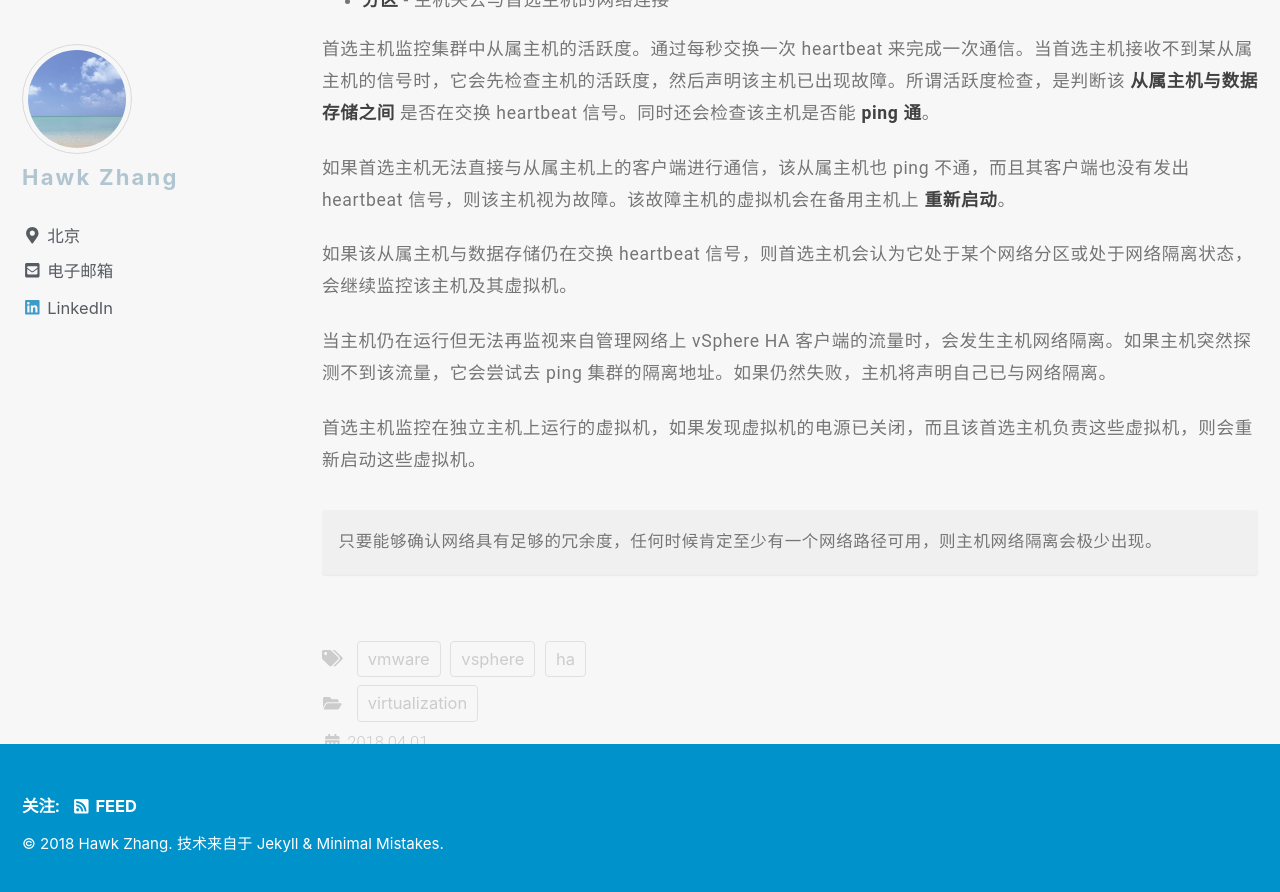
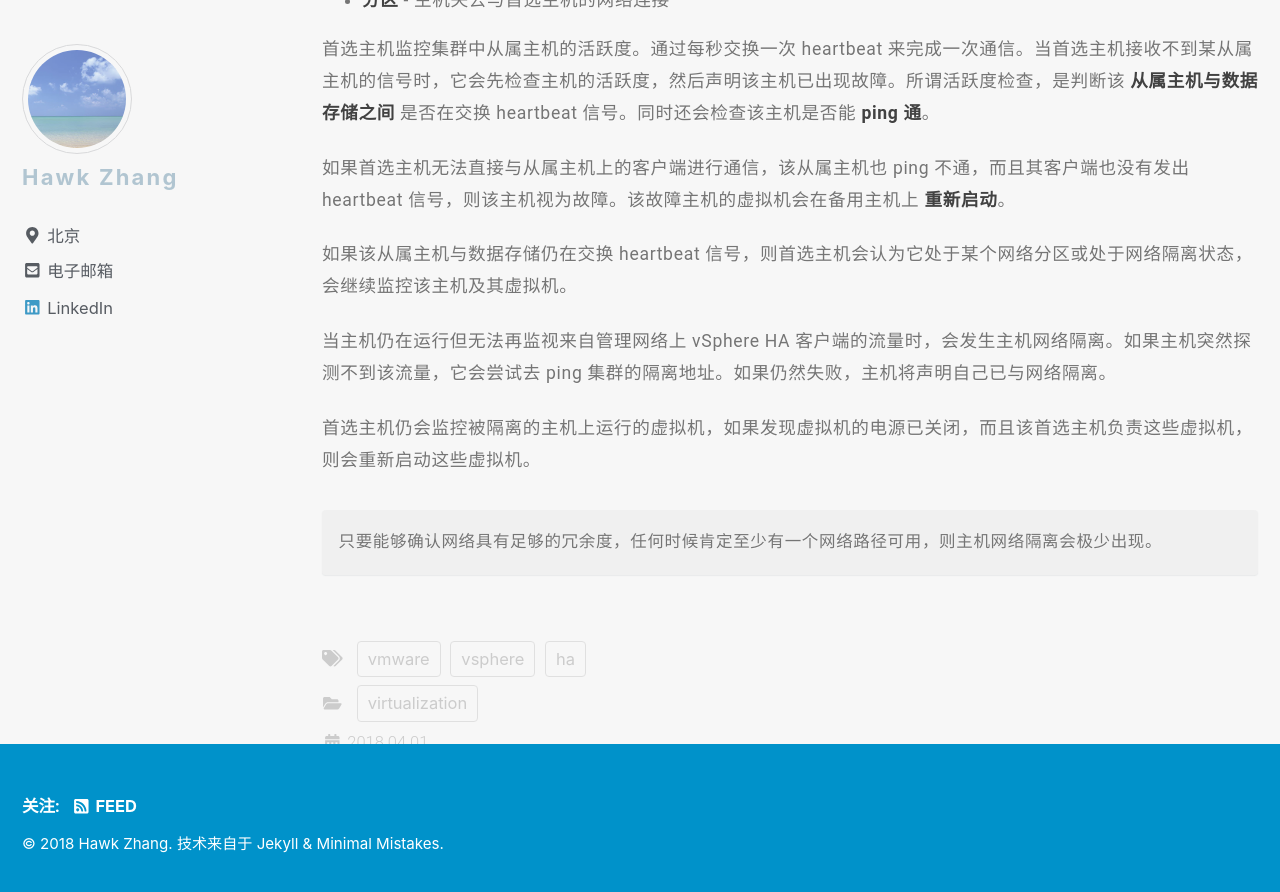
Before and after one commit to narru888/linotes_note, a Jekyll site: the page built from _posts/virtualizaion/2018-04-01-vsphere.ha.md, in a window 1280 px wide and 900 px high, scrolled down 7611 px. Shown: the top 892 px of the window. Built offline with Jekyll 4.4.1, drawn with Linux system fonts in a browser that asks for light colours; nearby versions of some CDN libraries; a script that is not in the unit is left out.

Commit message:
update on 2018-11-29 13:30:01 CST

```diff
--- a/_posts/virtualizaion/2018-04-01-vsphere.ha.md
+++ b/_posts/virtualizaion/2018-04-01-vsphere.ha.md
@@ -224,7 +224,7 @@ vSphere HA 可以将虚拟机及其所驻留的主机集中在集群内，从而
 
 当主机仍在运行但无法再监视来自管理网络上 vSphere HA 客户端的流量时，会发生主机网络隔离。如果主机突然探测不到该流量，它会尝试去 ping 集群的隔离地址。如果仍然失败，主机将声明自己已与网络隔离。
 
-首选主机监控在独立主机上运行的虚拟机，如果发现虚拟机的电源已关闭，而且该首选主机负责这些虚拟机，则会重新启动这些虚拟机。
+首选主机仍会监控被隔离的主机上运行的虚拟机，如果发现虚拟机的电源已关闭，而且该首选主机负责这些虚拟机，则会重新启动这些虚拟机。
 
 只要能够确认网络具有足够的冗余度，任何时候肯定至少有一个网络路径可用，则主机网络隔离会极少出现。
 {: .notice}
```
